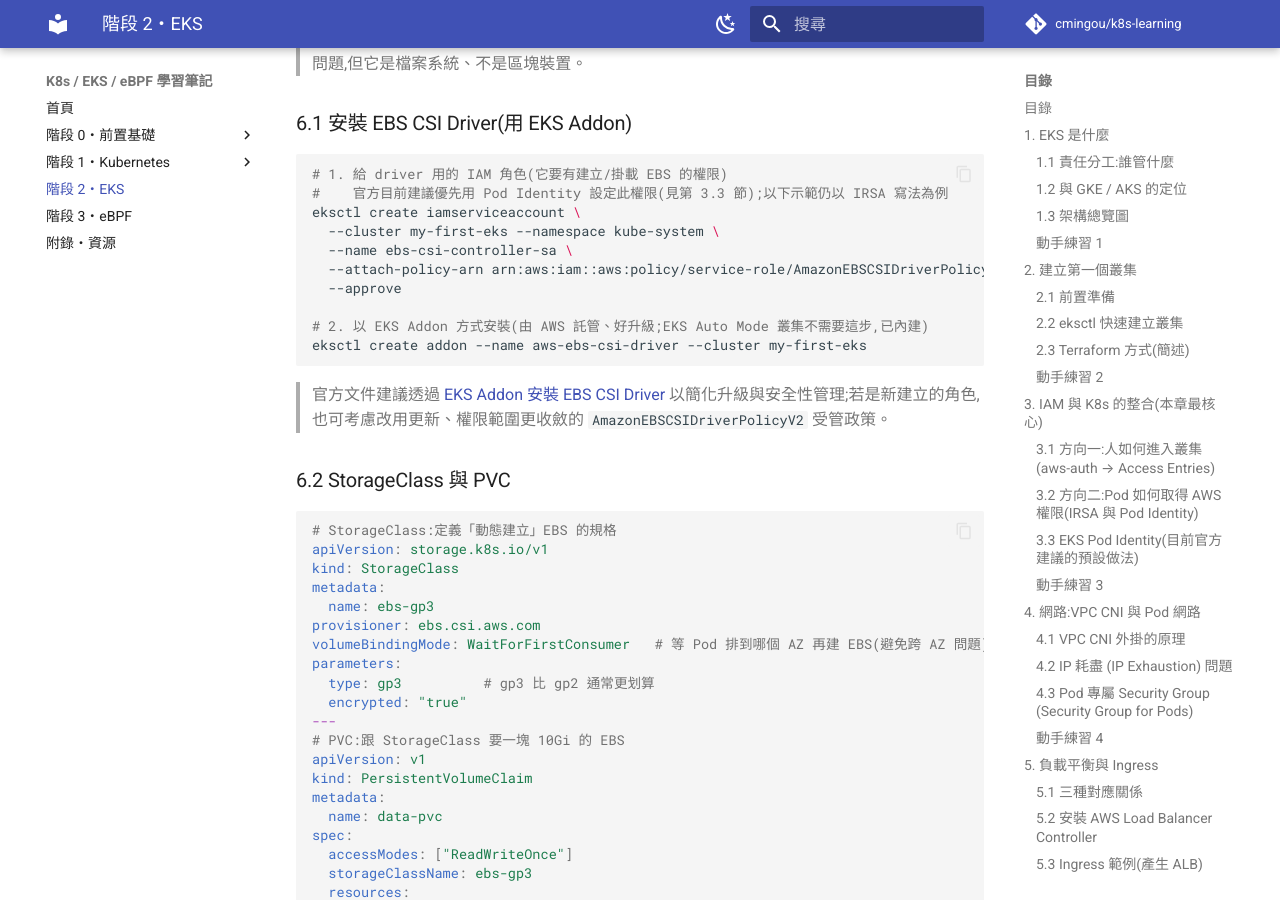
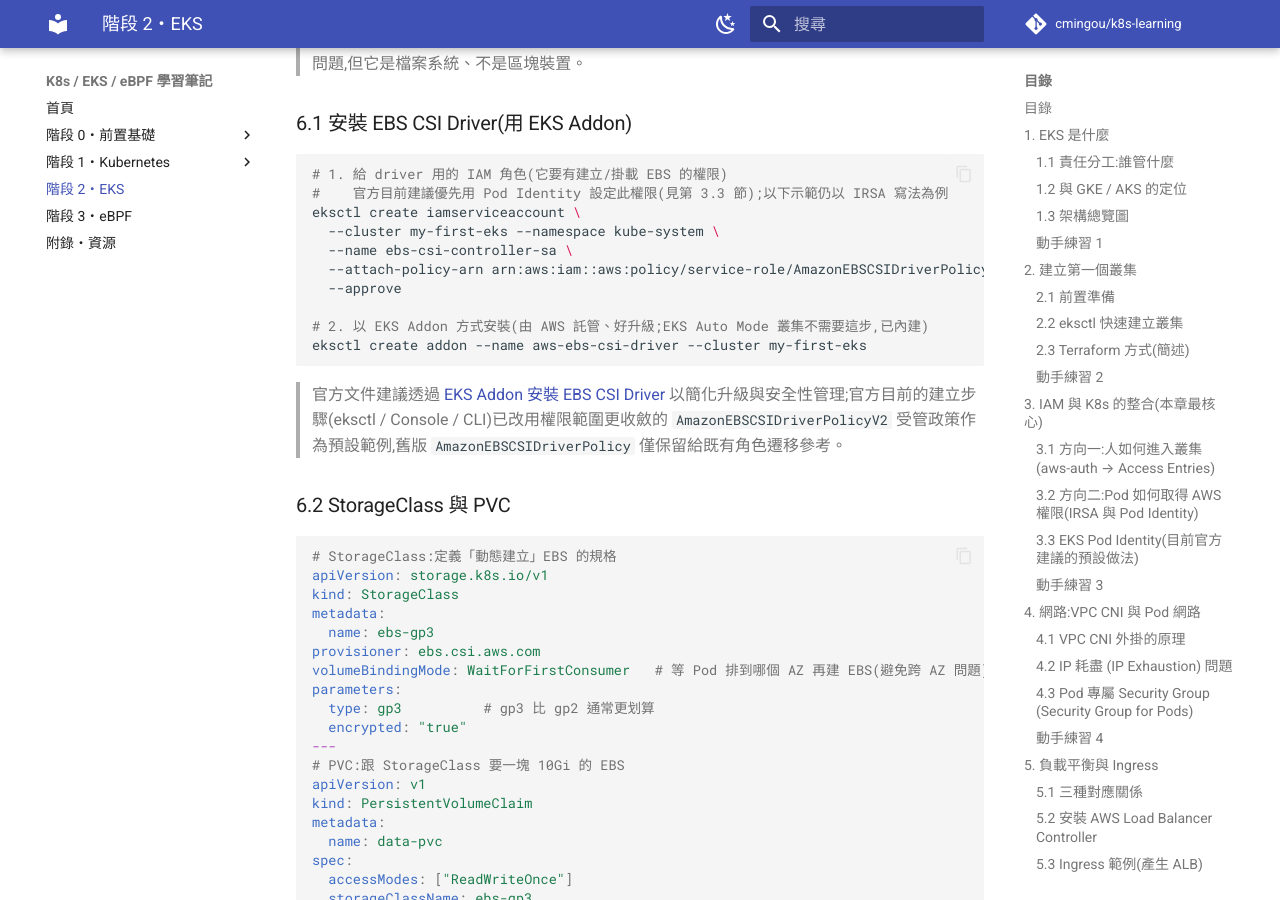
Before and after one commit to cmingou/k8s-learning, an MkDocs documentation site: the page built from docs/02-eks/README.md, in a window 1280 px wide and 900 px high, scrolled down 15648 px. Built offline with MkDocs 1.6.1 and Material for MkDocs 9.7.7, drawn with Linux system fonts in a browser that asks for light colours; comment, search, counter and statistics services are not loaded; some of the changed text lies outside the part shown.

Commit message:
查證修正:EBS CSI Driver 建議政策改用 V2、補充版本降版與延伸支援的互動限制
- eksctl 範例改用官方目前預設的 AmazonEBSCSIDriverPolicyV2
- 版本降版 (Version Rollback) 補充延伸支援 (Extended Support) 相關限制

Co-Authored-By: Claude Sonnet 5 <noreply@anthropic.com>
Claude-Session: https://claude.ai/code/session_01N4n9ba4EAjpmLLqYMMvy4T

````diff
--- a/docs/02-eks/README.md
+++ b/docs/02-eks/README.md
@@ -611,14 +611,14 @@ K8s 的 PersistentVolume (PV) 在 EKS 上要靠 **CSI Driver (Container Storage
 eksctl create iamserviceaccount \
   --cluster my-first-eks --namespace kube-system \
   --name ebs-csi-controller-sa \
-  --attach-policy-arn arn:aws:iam::aws:policy/service-role/AmazonEBSCSIDriverPolicy \
+  --attach-policy-arn arn:aws:iam::aws:policy/service-role/AmazonEBSCSIDriverPolicyV2 \
   --approve
 
 # 2. 以 EKS Addon 方式安裝(由 AWS 託管、好升級;EKS Auto Mode 叢集不需要這步,已內建)
 eksctl create addon --name aws-ebs-csi-driver --cluster my-first-eks
 ```
 
-> 官方文件建議透過 [EKS Addon 安裝 EBS CSI Driver](https://docs.aws.amazon.com/eks/latest/userguide/ebs-csi.html) 以簡化升級與安全性管理;若是新建立的角色,也可考慮改用更新、權限範圍更收斂的 `AmazonEBSCSIDriverPolicyV2` 受管政策。
+> 官方文件建議透過 [EKS Addon 安裝 EBS CSI Driver](https://docs.aws.amazon.com/eks/latest/userguide/ebs-csi.html) 以簡化升級與安全性管理;官方目前的建立步驟(eksctl / Console / CLI)已改用權限範圍更收斂的 `AmazonEBSCSIDriverPolicyV2` 受管政策作為預設範例,舊版 `AmazonEBSCSIDriverPolicy` 僅保留給既有角色遷移參考。
 
 ### 6.2 StorageClass 與 PVC
 
@@ -904,7 +904,7 @@ EKS 升級分兩步,**順序很重要**(詳見官方〈[Update existing cluster
 
 > **新功能(2026 年 7 月起):版本降版 (Version Rollback)**。EKS 現已支援把控制平面**降回上一個小版本**,不再像過去那樣「降版只能重建叢集」([AWS 公告](https://aws.amazon.com/about-aws/whats-new/2026/07/amazon-eks-version-rollback/)、[官方文件](https://docs.aws.amazon.com/eks/latest/userguide/rollback-cluster.html))。
 >
-> - **限制**:須在升級完成後 **7 天內**發起;一次只能降一個小版本(N → N-1,不能跳版);僅適用於透過「原地升級」升上來的叢集(叢集建立時就是該版本則無法降版)。
+> - **限制**:須在升級完成後 **7 天內**發起;一次只能降一個小版本(N → N-1,不能跳版);僅適用於透過「原地升級」升上來的叢集(叢集建立時就是該版本則無法降版);若降版目標版本已進入延伸支援 (Extended Support),須先把叢集升級政策 (Upgrade Policy) 改為 `EXTENDED`;若叢集是在延伸支援期滿被自動升級的,則無法再降版回前一版。
 > - **指令**:與升級共用同一個 API——`aws eks update-cluster-version --name my-cluster --kubernetes-version <上一版>`。
 > - **節點**:Managed Node Group 需另外用 `update-nodegroup-version` 個別降版;EKS Auto Mode 會自動一併處理。
 > - **例外**:不支援 Fargate 節點(需先手動刪除跑在目標降版本上的 Fargate Pod,否則會觸發 kubelet 版本偏移的 ERROR 提示);Addon 版本也**不會**自動跟著降版,需自行檢查相容性並視需要手動調整。
````
